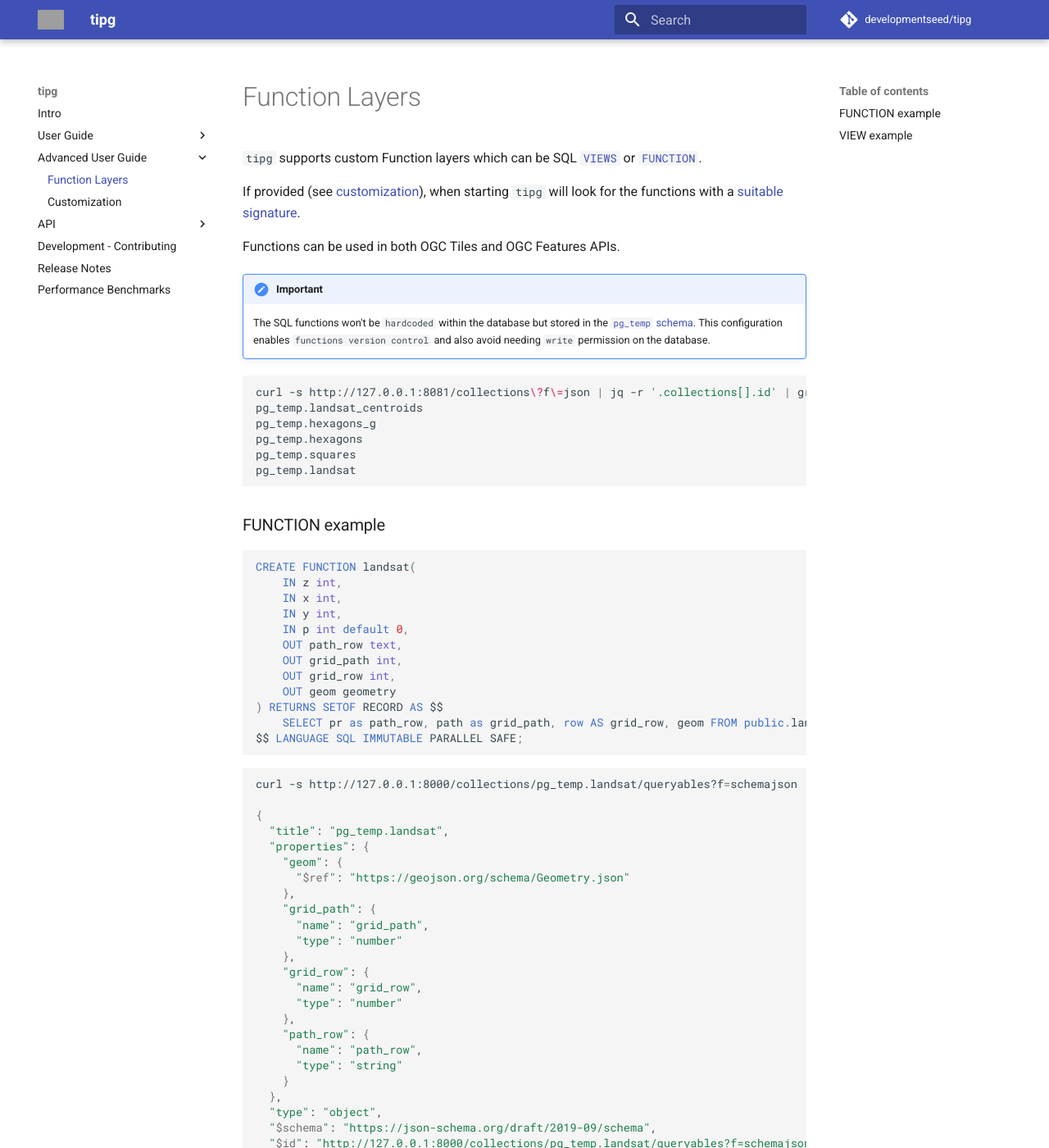
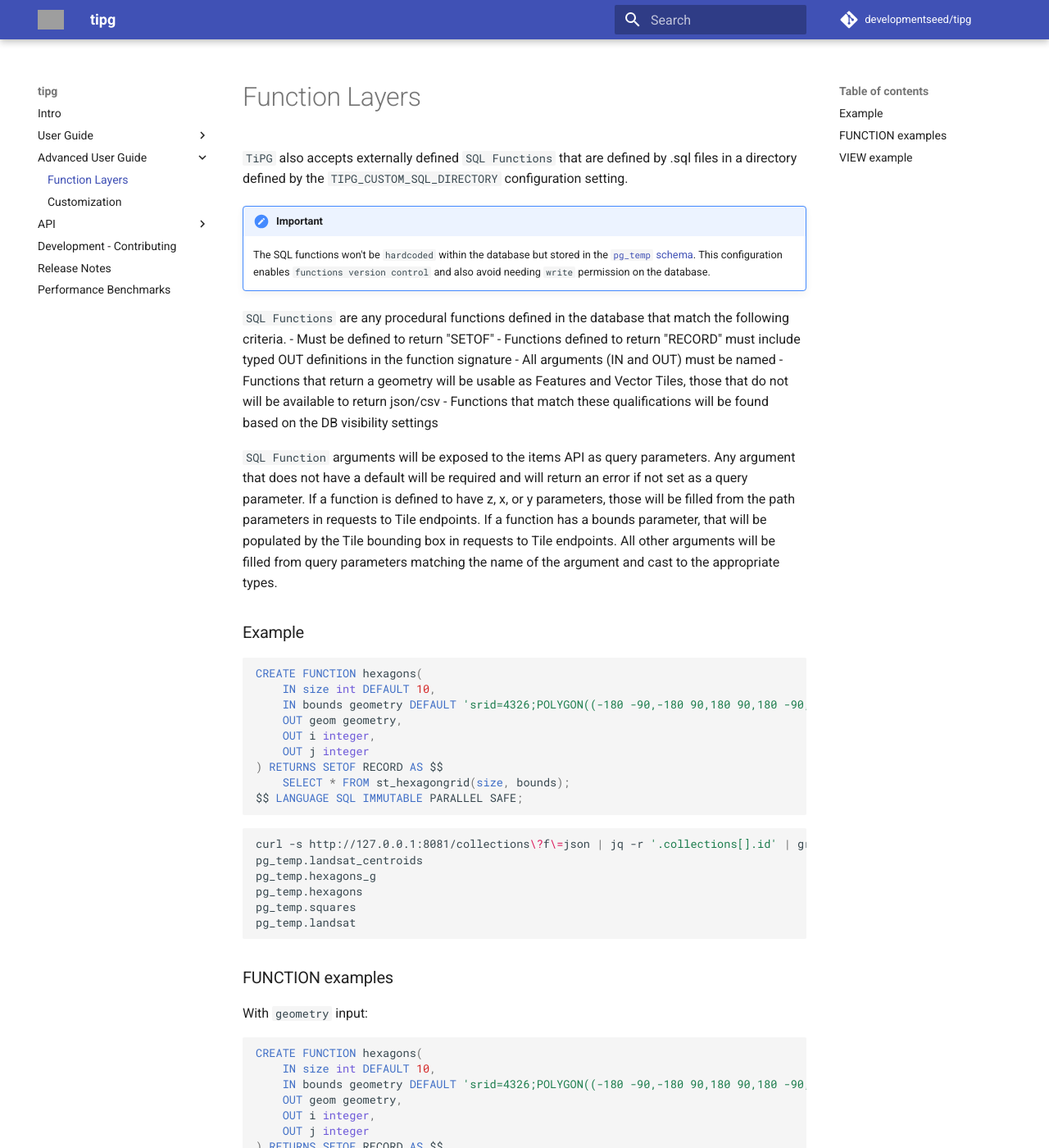
Before and after one commit to developmentseed/tipg, an MkDocs documentation site: the page built from docs/src/advanced/functions.md, in a window 1280 px wide and 1400 px high. Shown: the whole window at 82% size. Built offline with MkDocs 1.6.1 and Material for MkDocs 9.7.7, drawn with Linux system fonts in a browser that asks for light colours; comment, search, counter and statistics services are not loaded; some of the changed text lies outside the part shown; grey boxes are pictures that could not be loaded.

Commit message:
update with David docs

````diff
--- a/docs/src/advanced/functions.md
+++ b/docs/src/advanced/functions.md
@@ -1,13 +1,33 @@
-
-`tipg` supports custom Function layers which can be SQL [`VIEWS`](https://www.postgresql.org/docs/current/tutorial-views.html) or [`FUNCTION`](https://www.postgresql.org/docs/current/typeconv-func.html).
 
 
-If provided (see [customization](https://developmentseed.org/tipg/advanced/customization/#sql-functions)), when starting `tipg` will look for the functions with a [suitable signature](https://github.com/developmentseed/tipg/blob/2543707238a97a0527effff710a83f9bea66440f/tipg/sql/dbcatalog.sql#L258-L267).
-
-Functions can be used in both OGC Tiles and OGC Features APIs.
+`TiPG` also accepts externally defined `SQL Functions` that are defined by .sql files in a directory defined by the `TIPG_CUSTOM_SQL_DIRECTORY` configuration setting.
 
 !!! important
     The SQL functions won't be `hardcoded` within the database but stored in the [`pg_temp` schema](https://www.postgresql.org/docs/current/runtime-config-client.html). This configuration enables `functions version control` and also avoid needing `write` permission on the database.
+
+`SQL Functions` are any procedural functions defined in the database that match the following criteria.
+  - Must be defined to return "SETOF"
+  - Functions defined to return "RECORD" must include typed OUT definitions in the function signature
+  - All arguments (IN and OUT) must be named
+  - Functions that return a geometry will be usable as Features and Vector Tiles, those that do not will be available to return json/csv
+  - Functions that match these qualifications will be found based on the DB visibility settings
+
+`SQL Function` arguments will be exposed to the items API as query parameters. Any argument that does not have a default will be required and will return an error if not set as a query parameter. If a function is defined to have z, x, or y parameters, those will be filled from the path parameters in requests to Tile endpoints. If a function has a bounds parameter, that will be populated by the Tile bounding box in requests to Tile endpoints. All other arguments will be filled from query parameters matching the name of the argument and cast to the appropriate types.
+
+
+### Example
+```SQL
+CREATE FUNCTION hexagons(
+    IN size int DEFAULT 10,
+    IN bounds geometry DEFAULT 'srid=4326;POLYGON((-180 -90,-180 90,180 90,180 -90,-180 -90))'::geometry,
+    OUT geom geometry,
+    OUT i integer,
+    OUT j integer
+) RETURNS SETOF RECORD AS $$
+    SELECT * FROM st_hexagongrid(size, bounds);
+$$ LANGUAGE SQL IMMUTABLE PARALLEL SAFE;
+```
+
 
 ```bash
 curl -s http://127.0.0.1:8081/collections\?f\=json | jq -r '.collections[].id' | grep "pg_temp"
@@ -19,7 +39,35 @@ pg_temp.landsat
 ```
 
 
-### FUNCTION example
+### FUNCTION examples
+
+With `geometry` input:
+
+```SQL
+CREATE FUNCTION hexagons(
+    IN size int DEFAULT 10,
+    IN bounds geometry DEFAULT 'srid=4326;POLYGON((-180 -90,-180 90,180 90,180 -90,-180 -90))'::geometry,
+    OUT geom geometry,
+    OUT i integer,
+    OUT j integer
+) RETURNS SETOF RECORD AS $$
+    SELECT * FROM st_hexagongrid(size, bounds);
+$$ LANGUAGE SQL IMMUTABLE PARALLEL SAFE;
+```
+
+Only returning geometries:
+
+```sql
+CREATE FUNCTION hexagons(
+    IN size int DEFAULT 10,
+    IN bounds geometry DEFAULT 'srid=4326;POLYGON((-180 -90,-180 90,180 90,180 -90,-180 -90))'::geometry,
+    OUT geom geometry,
+) RETURNS SETOF geometry AS $$
+    SELECT geom FROM st_hexagongrid(size, bounds);
+$$ LANGUAGE SQL IMMUTABLE PARALLEL SAFE;
+```
+
+With `x`, `y`, `z` input:
 
 ```sql
 CREATE FUNCTION landsat(
````
Also changed, not shown: docs/src/user_guide/configuration.md (+1 -26 lines).
